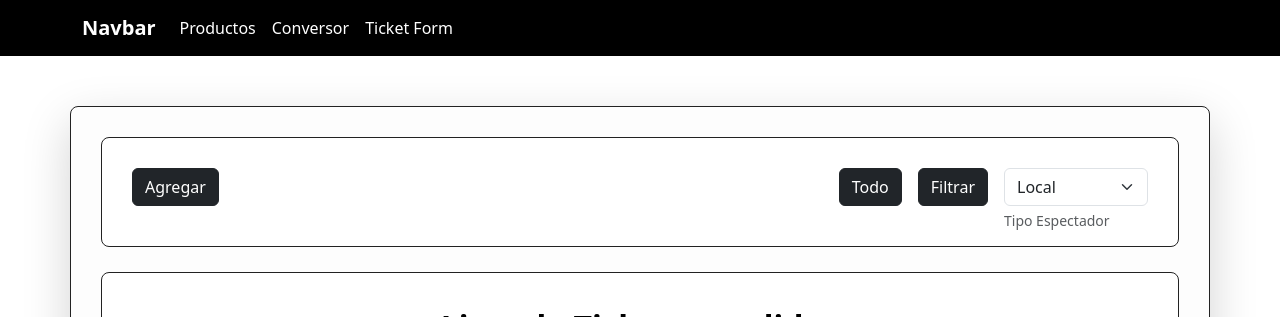
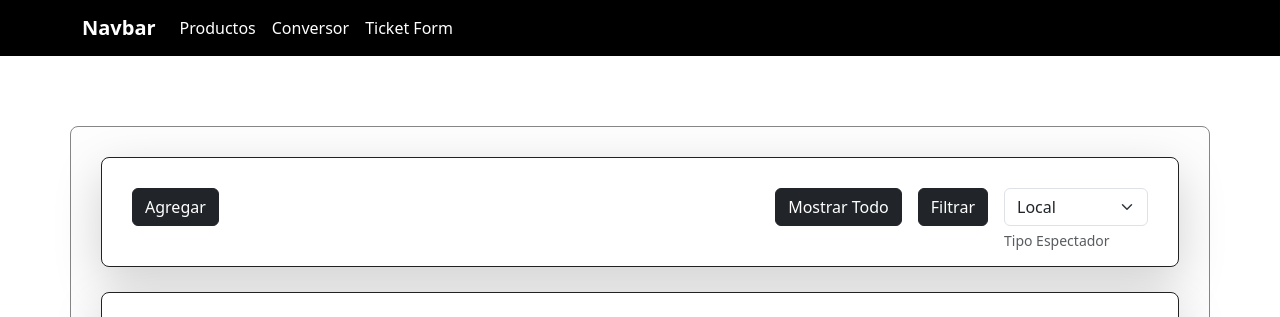
Before and after one commit to aleyufra/tp5-backendFrontend-PYSW2023, an Angular app in the folder frontend/frontendtp5/: page /ticket-list in a window 1280 px wide. Shown: the top 317 px of the page. Built offline with nearby package versions, Linux system fonts and the light colour scheme; no server answers.

Commit message:
se realizo la funcion de borrar tickets

```diff
--- a/frontend/frontendtp5/src/app/components/productos/productos.component.css
+++ b/frontend/frontendtp5/src/app/components/productos/productos.component.css
@@ -68,17 +68,18 @@
 
 .aside-container {
    height: 100%;
+   border-radius: 12px;
+   margin-bottom: 10px
 }
 
 .aside {
    height: 100px;
    width: 100%;
-   border-radius: 5px;
    display: flex;
    justify-content: center;
    align-items: center;
-   background-color: #fdfdfd;
-   border: 1px solid #cacaca;
+   /* background-color: #fdfdfd; */
+   /* border: 1px solid #cacaca; */
 }
 
 @media (max-width: 992px) {
--- a/frontend/frontendtp5/src/app/components/productos/productos.component.html
+++ b/frontend/frontendtp5/src/app/components/productos/productos.component.html
@@ -30,9 +30,9 @@
       <div class="row align-items-start">
 
          <div class="col-12">
-            <div class="aside-container">
+            <div class="aside-container bg-dark">
                <div class="aside">
-                  <button (click)="goToProdForm()" class="btn btn-dark">Agregar Producto</button>
+                  <button (click)="goToProdForm()" class="btn btn-light">Agregar Producto</button>
                </div>
             </div>
          </div>
@@ -40,7 +40,7 @@
          <div class="col-md-12 col-lg-12 col-xl-12">
             <div class="row">
                <div *ngFor="let prod of productos" class="col-12 col-sm-12 col-md-6 col-lg-4 d-flex py-3">
-                  <div class="card">
+                  <div class="card shadow-sm">
                      <img src="{{prod.imagen}}" class="card-img-top" alt="">
                      <div class="card-body d-flex flex-column justify-content-between">
                         <div class="mb-3">
--- a/frontend/frontendtp5/src/app/components/ticket-list/ticket-list.component.css
+++ b/frontend/frontendtp5/src/app/components/ticket-list/ticket-list.component.css
@@ -1,5 +1,5 @@
 .container-fluid {
-   padding: 0;
+   padding: 20px 0px 80px 0px;
 }
 
 .container {
@@ -12,7 +12,7 @@
 
 .menu-container {
    border-radius: 8px;
-   border: 1px solid #222;
+   border: 1px solid #868686;
    background-color: #fdfdfd;
    min-height: 80vh;
    height: fit-content;
--- a/frontend/frontendtp5/src/app/components/ticket-list/ticket-list.component.html
+++ b/frontend/frontendtp5/src/app/components/ticket-list/ticket-list.component.html
@@ -1,17 +1,17 @@
 <div class="container-fluid">
    <div class="container m-auto">
 
-      <div class="row menu-container shadow-lg">
+      <div class="row menu-container ">
 
 
          <div class="col-12">
-            <div class="opciones-container">
+            <div class="opciones-container shadow-lg">
                <div class="opciones d-flex justify-content-between align-items-start">
                   <button (click)="irATicketForm()" for="cargaTransacciones" class="btn btn-dark btn-opciones">
                      Agregar
                   </button>
                   <form class="d-flex flex-row justify-content-evenly align-items-start">
-                     <input (click)="obtenerTickets()" type="submit" for="cargaTickets" class="btn btn-dark btn-opciones me-3" value="Todo">
+                     <input (click)="obtenerTickets()" type="submit" for="cargaTickets" class="btn btn-dark btn-opciones me-3" value="Mostrar Todo">
                      <input (click)="filtarTickets(categoriaEspectador)" type="submit" for="cargaTickets" class="btn btn-dark btn-opciones me-3" value="Filtrar">
                      <div class="d-flex flex-column align-items-start">
                         <select [(ngModel)]="categoriaEspectador" id="categoriaEspectador" class="form-select me-3" name="categoriaEspectador" required aria-describedby="emailHelp">
@@ -27,7 +27,7 @@
 
 
          <div class="col-12">
-            <div class="row ticketsComprados-container">
+            <div class="row ticketsComprados-container shadow-lg">
                <div class="table-responsive">
                   <div class="col-12 lista-vacia">
                      <p>Lista de Tickets vendidos</p>
```
